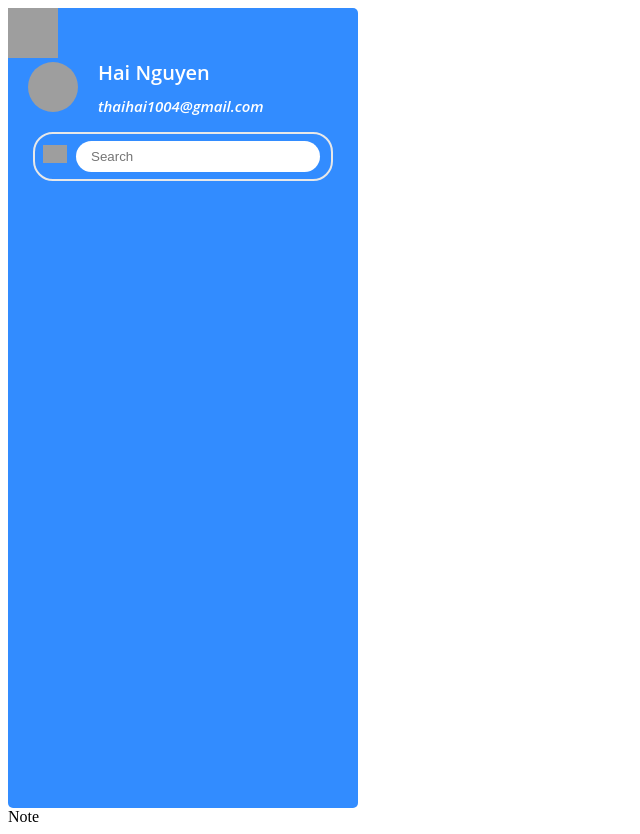
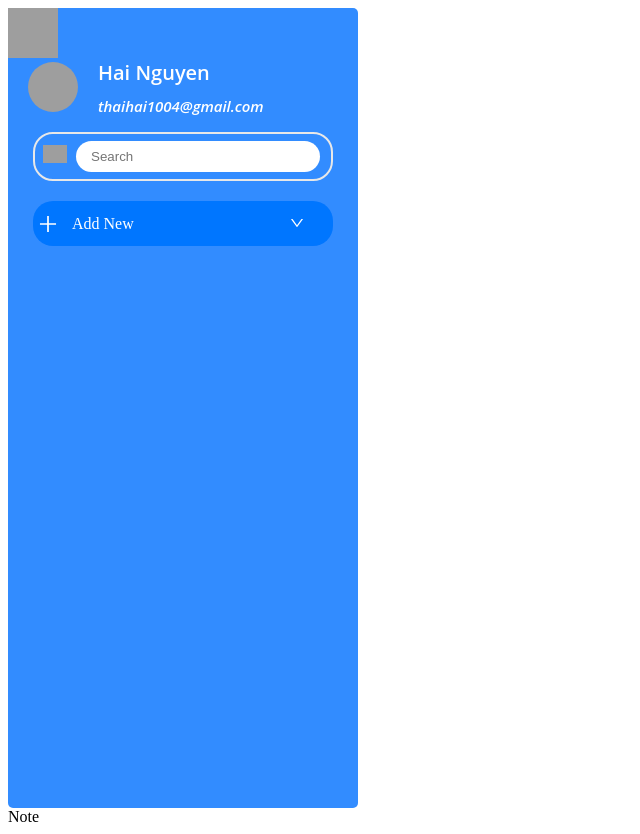
Before and after one commit to cvn-intern/internship_22_HoiAn_smart_note, a React (Create React App) app in the folder smart-note-client/: page / in a window 1280 px wide. Shown: the whole page, without its empty margins (0-640 px from the left). Built offline with nearby package versions, Linux system fonts and the light colour scheme; no server answers; grey boxes are pictures that could not be loaded; the HTML template or start-up script is replaced by a standard one.

Commit message:
HA-9: Create Add New button in sidebar

```diff
--- a/smart-note-client/package.json
+++ b/smart-note-client/package.json
@@ -3,6 +3,7 @@
   "version": "0.1.0",
   "private": true,
   "dependencies": {
+    "@ant-design/icons": "^4.7.0",
     "@testing-library/jest-dom": "^5.16.4",
     "@testing-library/react": "^13.3.0",
     "@testing-library/user-event": "^13.5.0",
--- /dev/null
+++ b/smart-note-client/src/Sidebar/AddNew/AddNew.module.scss
@@ -0,0 +1,40 @@
+.add-wrapper {
+    display: flex;
+    align-items: center;
+    justify-content: space-between;
+    border-radius: 20px;
+    height: 45px;
+    margin: 20px 25px 0 25px;
+    background-color: #0076ff;
+    color: white;
+    transition: border-color 0.2s ease-in-out;
+    padding: 0 5px;
+    width: auto;
+    cursor: pointer;
+}
+
+.add-wrapper:hover {
+    opacity: 0.7;
+}
+
+.add-left {
+    display: flex;
+    align-items: center;
+}
+
+.add-right {
+    margin-right: 8px;
+}
+
+.add-icon {
+    font-size: 20px;
+    width: 30px;
+}
+
+.add-right .add-icon {
+    font-size: 14px;
+}
+
+.add-title {
+    margin-left: 4px;
+}
--- /dev/null
+++ b/smart-note-client/src/Sidebar/AddNew/index.tsx
@@ -0,0 +1,21 @@
+import { DownOutlined, PlusOutlined } from '@ant-design/icons';
+import classNames from 'classnames/bind';
+import styles from './AddNew.module.scss';
+
+const cx = classNames.bind(styles);
+
+const AddNew = () => {
+    return (
+        <div className={cx('add-wrapper')} onClick={() => alert('Show popup!')}>
+            <div className={cx('add-left')}>
+                <PlusOutlined className={cx('add-icon')} />
+                <span className={cx('add-title')}>Add New</span>
+            </div>
+            <div className={cx('add-right')}>
+                <DownOutlined className={cx('add-icon')} />
+            </div>
+        </div>
+    );
+};
+
+export default AddNew;
--- a/smart-note-client/src/Sidebar/index.tsx
+++ b/smart-note-client/src/Sidebar/index.tsx
@@ -2,6 +2,7 @@ import styles from './Sidebar.module.scss';
 import classNames from 'classnames/bind';
 import Profile from './Profile';
 import Search from './Search';
+import AddNew from './AddNew';
 
 const cx = classNames.bind(styles);
 
@@ -11,6 +12,7 @@ const SideBar = () => {
             <img src="https://raw.githubusercontent.com/ThaiHaiDev/StoreImage/main/logo.png" alt="Avatar" style={{ width: '50px', height: '50px' }}></img>
             <Profile />
             <Search />
+            <AddNew />
         </div>
     );
 };
```
Also changed, not shown: 1 other file (tests, documents, lock files or other folders).
